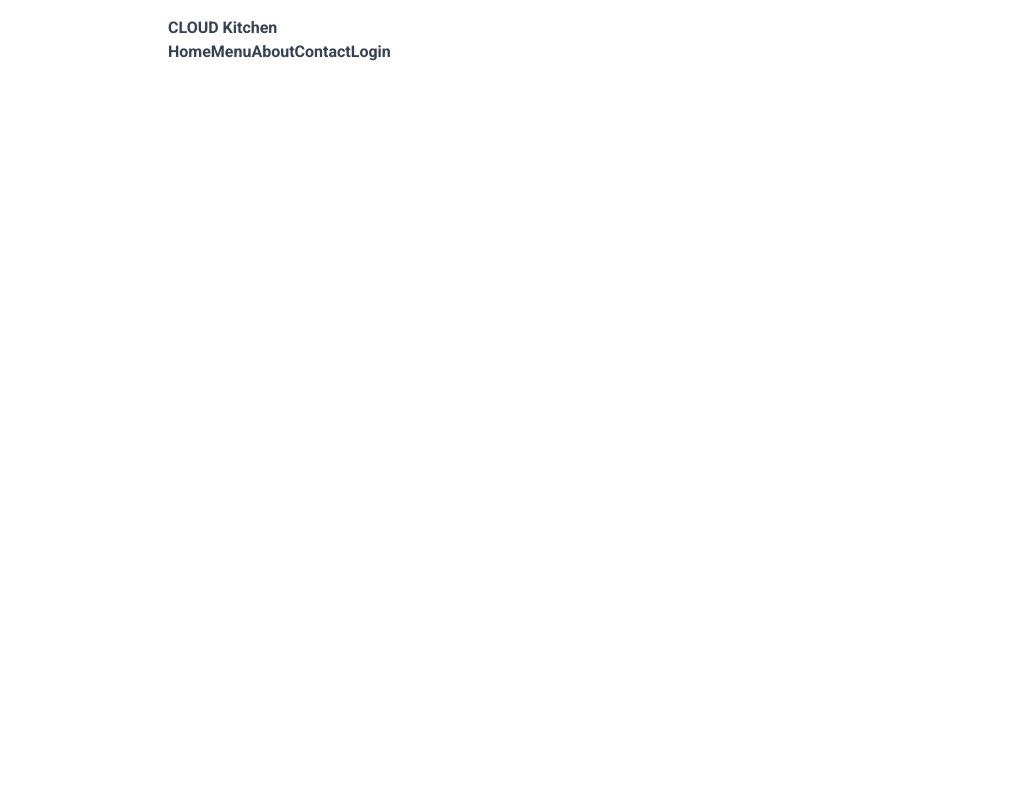
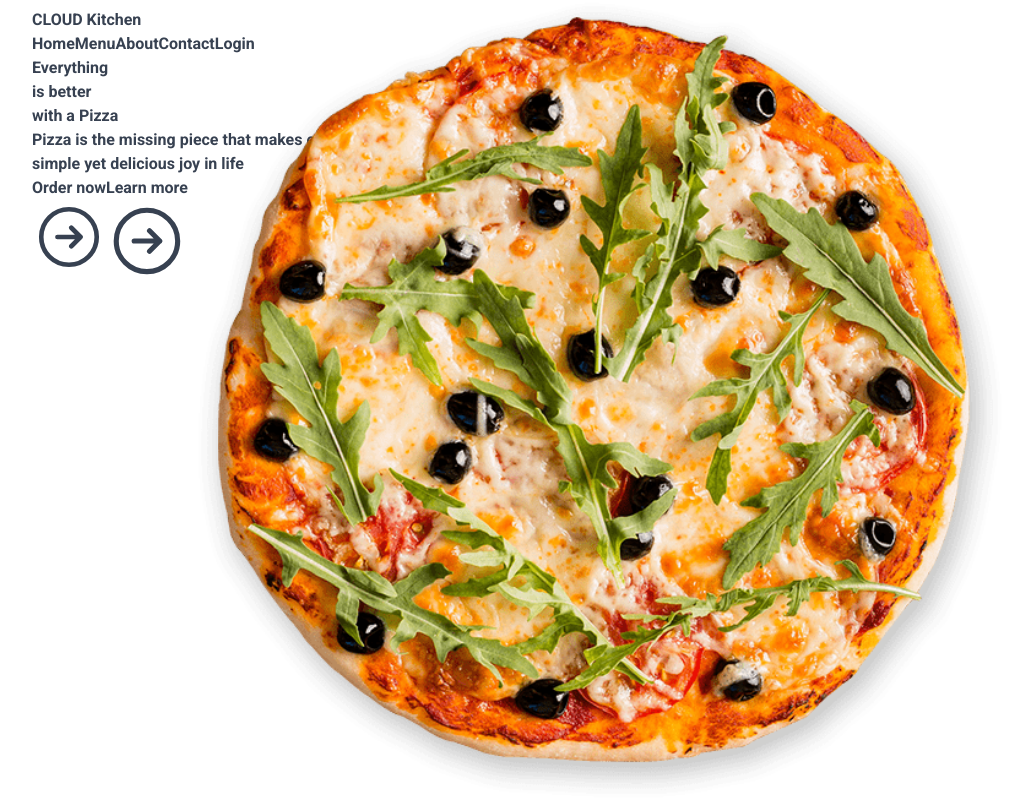
Before and after one commit to AsifurRhman/food-app, a Next.js app: page / in a window 1280 px wide. Shown: the whole page, without its empty margins (40-1058 px from the left). Built offline with nearby package versions, Linux system fonts and the light colour scheme.

Commit message:
icon add

```diff
--- /dev/null
+++ b/src/Components/CoverSction/CoverSection.jsx
@@ -0,0 +1,36 @@
+import React from 'react'
+import Right from '../Icons/Right'
+import Image from 'next/image'
+
+export default function CoverSection() {
+  return (
+    <div className="hero md:mt-4">
+      <div className="py-8 md:py-12">
+        <h1 className="text-4xl font-semibold">
+          Everything<br />
+          is better<br />
+          with a&nbsp;
+          <span className="text-orange-600">
+            Pizza
+          </span>
+        </h1>
+        <p className="my-6 text-gray-500 text-sm">
+          Pizza is the missing piece that makes every day complete, a simple yet delicious joy in life
+        </p>
+        <div className="flex gap-4 text-sm">
+          <button className="flex justify-center bg-orange-600 uppercase flex items-center gap-2 text-white px-4 py-2 rounded-full">
+            Order now
+            <Right />
+          </button>
+          <button className="flex items-center border-0 gap-2 py-2 text-gray-600 font-semibold">
+            Learn more
+            <Right />
+          </button>
+        </div>
+      </div>
+      <div className="relative hidden md:block">
+        <Image src={'/pizza.png'} layout={'fill'} objectFit={'contain'} alt={'pizza'} />
+      </div>
+    </div>
+  )
+}
--- /dev/null
+++ b/src/Components/Icons/Right.jsx
@@ -0,0 +1,7 @@
+export default function Right({className="w-6 h-6"}) {
+    return (
+      <svg xmlns="http://www.w3.org/2000/svg" fill="none" viewBox="0 0 24 24" strokeWidth={1.5} stroke="currentColor" className={className}>
+        <path strokeLinecap="round" strokeLinejoin="round" d="M12.75 15l3-3m0 0l-3-3m3 3h-7.5M21 12a9 9 0 11-18 0 9 9 0 0118 0z" />
+      </svg>
+    );
+  }
--- a/src/app/globals.css
+++ b/src/app/globals.css
@@ -1,3 +1,8 @@
 @tailwind base;
 @tailwind components;
 @tailwind utilities;
+
+.hero{
+  @apply block md:grid;
+  grid-template-columns: .4fr .6fr;
+}
--- a/src/app/layout.js
+++ b/src/app/layout.js
@@ -14,7 +14,7 @@ export default function RootLayout({ children }) {
 
 
 <body className={roboto.className}>
-        <main className="max-w-4xl mx-auto p-4 text-gray-700 font-semibold">
+        <main className="max-w-6xl mx-auto p-2 text-gray-700 font-semibold">
 
             {children}
 
--- a/src/app/page.js
+++ b/src/app/page.js
@@ -1,3 +1,4 @@
+import CoverSection from '@/Components/CoverSction/CoverSection'
 import Header from '@/Components/Shared/Header'
 
 
@@ -5,7 +6,8 @@ import Header from '@/Components/Shared/Header'
 export default function Home() {
   return (
     <>
-      <Header/>
+      <Header />
+      <CoverSection/>
     </>
   )
 }
```
Also changed, not shown: src/Components/Icons/Bars2.jsx (added, +7 -0 lines), src/Components/Icons/Cart.jsx (added, +7 -0 lines), src/Components/Icons/ChevronDown.jsx (added, +8 -0 lines), src/Components/Icons/Delete.jsx (added, +8 -0 lines), src/Components/Icons/Left.jsx (added, +8 -0 lines), src/Components/Icons/Plus.jsx (added, +7 -0 lines), public/pizza.png (added).
